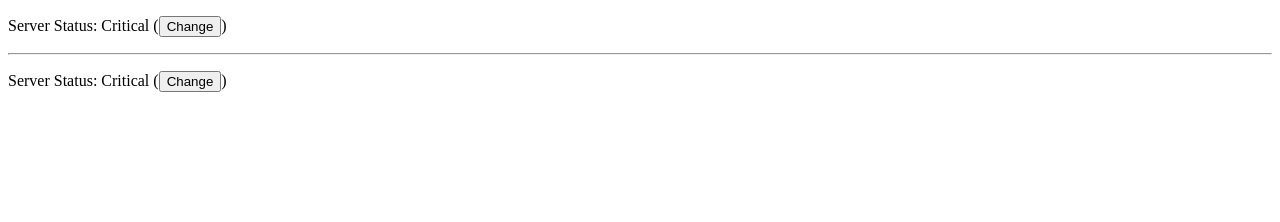
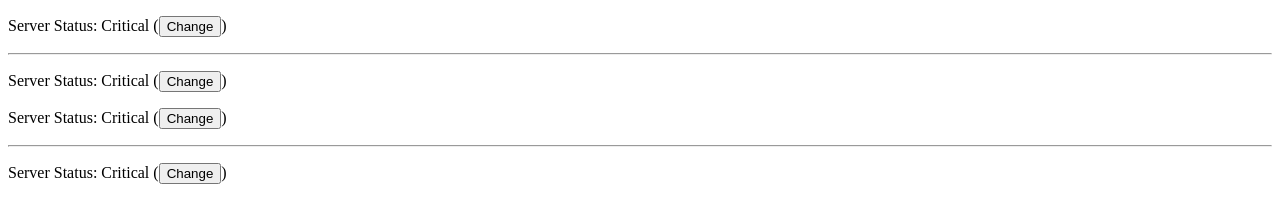
Before and after one commit to saifudinzezy/latihan-vue-udemy, a plain HTML site: page component.html in a window 1280 px wide. Drawn offline with nearby package versions, Linux system fonts and the light colour scheme.

Commit message:
local component

```diff
--- a/component.html
+++ b/component.html
@@ -10,14 +10,21 @@
       <hr />
       <my-cmp></my-cmp>
     </div>
+
+    <div id="app2">
+        <!-- ini commponent dari vue.js -->
+        <my-cmp></my-cmp>
+        <hr />
+        <my-cmp></my-cmp>
+      </div>
   </body>
   <script>
     var data = { status: "Critical" };
     //render component dengan nama my-cmp
     //setiap commponent vue adlh objek sendiri tetapi jika berbagi sumber data yg sama
     //penamaanfungsi dg es v-6
-    //global component
-    Vue.component("my-cmp", {
+    //local component
+    var cmp =  {
       data: function(){
         return {
           //data
@@ -33,10 +40,22 @@
           this.status = "Normal";
         }
       }
+    };
+
+    new Vue({
+      el: "#app",
+      //component
+      components: {
+        'my-cmp': cmp
+      }
     });
 
     new Vue({
-      el: "#app"
+      el: "#app2",
+      //component
+      components: {
+        'my-cmp': cmp
+      }
     });
   </script>
 </html>
```
